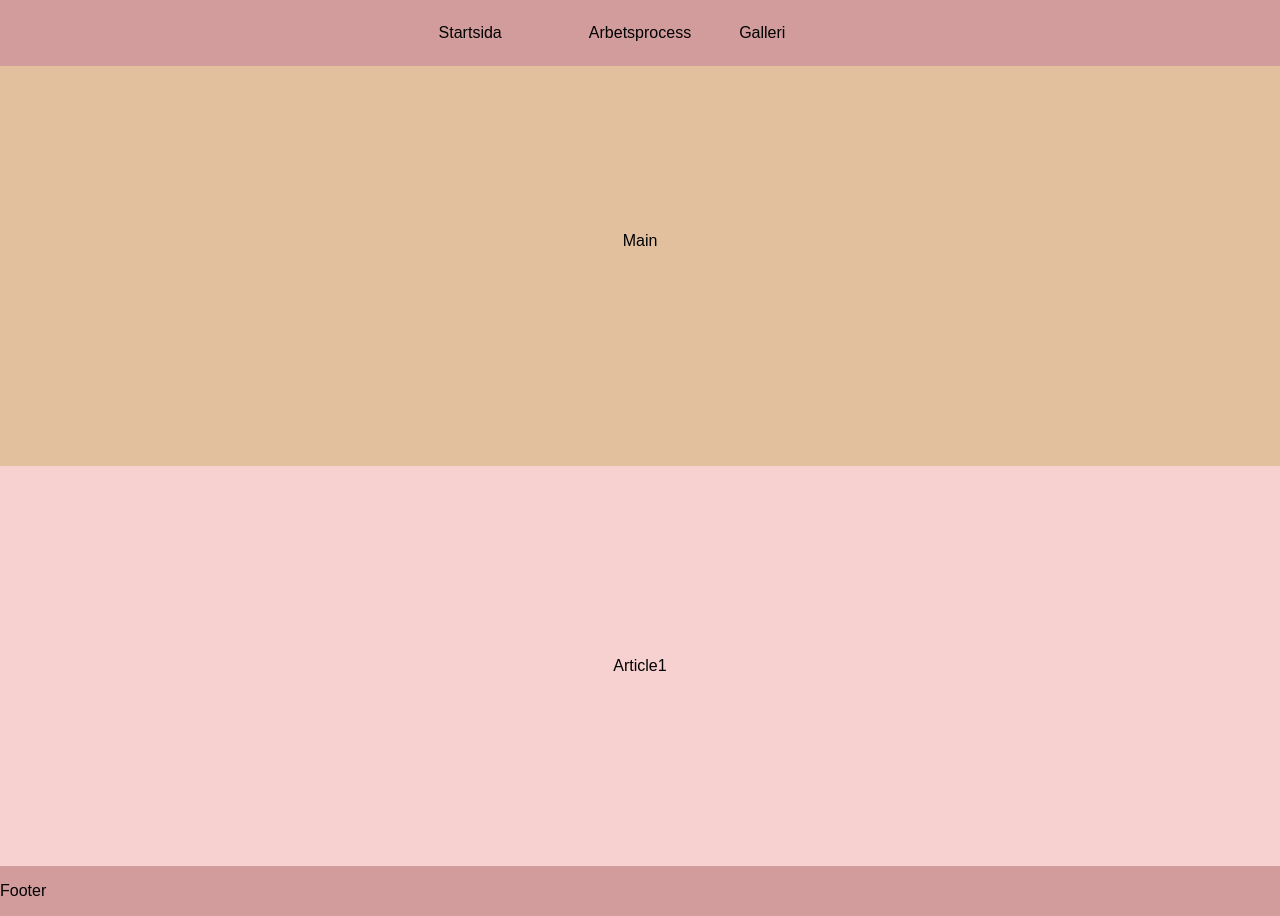
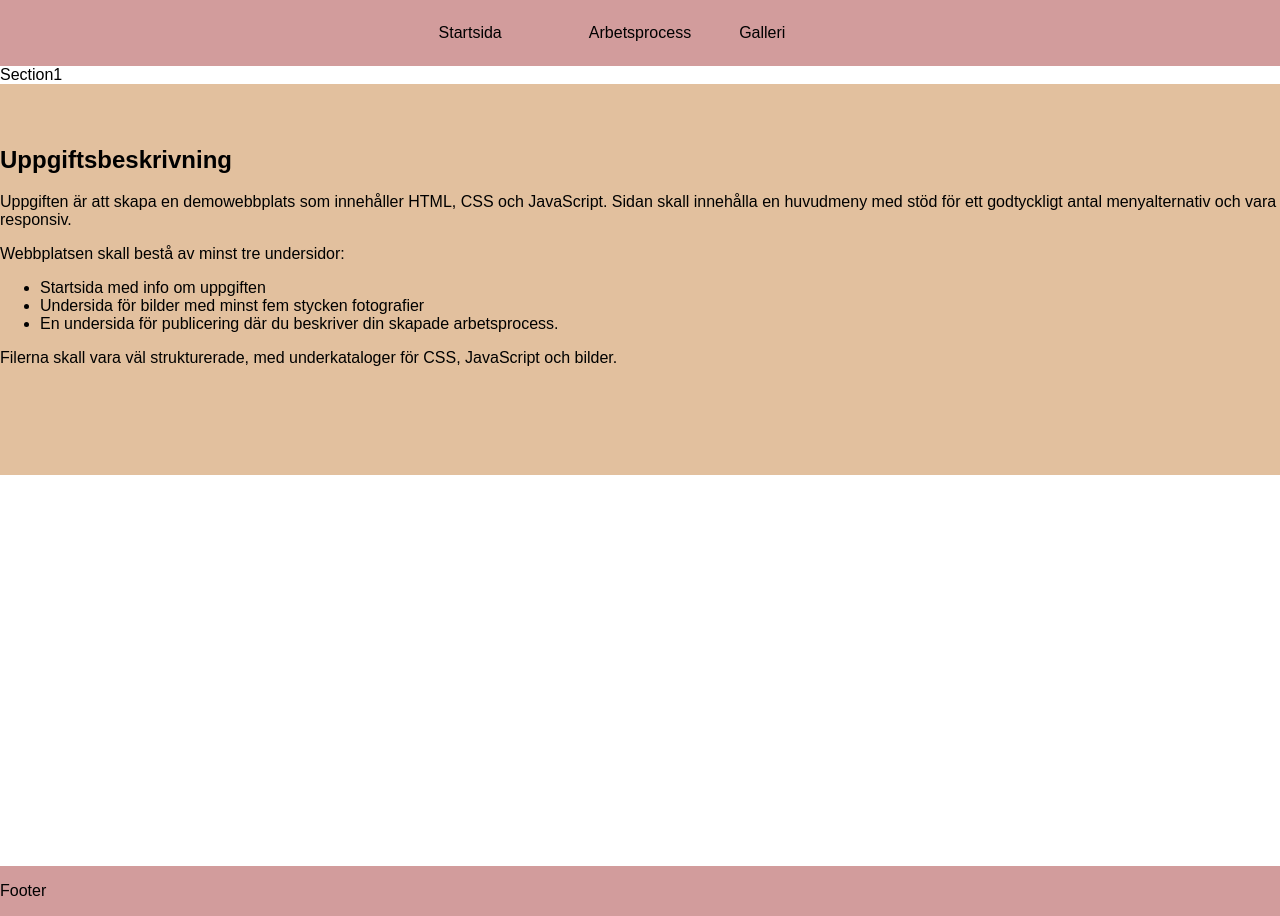
Before and after one commit to lisabromark/Moment_1, a website built with Parcel: page src/html/index.html in a window 1280 px wide. Built offline with nearby package versions, Linux system fonts and the light colour scheme.

Commit message:
Added information on startpage, same structure on other pages

```diff
--- a/src/html/index.html
+++ b/src/html/index.html
@@ -22,7 +22,6 @@
 
             <nav id="main-nav">
 
-
                 <ul class="menu">
                     <li><a href="index.html">Startsida</a></li>
                     <li><a href="process.html">Arbetsprocess</a> </li>
@@ -33,8 +32,22 @@
     </header>
 
     <div class="container">
-        <main id="main">Main</main>
-        <article id="article1">Article1</article>
+        <main id="main">
+            <article>
+            <h1>Uppgiftsbeskrivning</h1>
+            <p> Uppgiften är att skapa en demowebbplats som innehåller HTML, CSS och JavaScript.
+                Sidan skall innehålla en huvudmeny med stöd för ett godtyckligt antal menyalternativ och vara responsiv.</p>
+
+                <p>Webbplatsen skall bestå av minst tre undersidor:</p>
+                <ul>
+                <li>Startsida med info om uppgiften</li>
+                <li>Undersida för bilder med minst fem stycken fotografier</li>
+                <li>En undersida för publicering där du beskriver din skapade arbetsprocess.</li>
+                </ul>
+                <p>Filerna skall vara väl strukturerade, med underkataloger för CSS, JavaScript och bilder.</p>
+            </article>
+        </main>
+        <section id="section1">Section1</section>
     </div>
     <footer>
         <div class="container">
```
Also changed, not shown: 1 other file.
